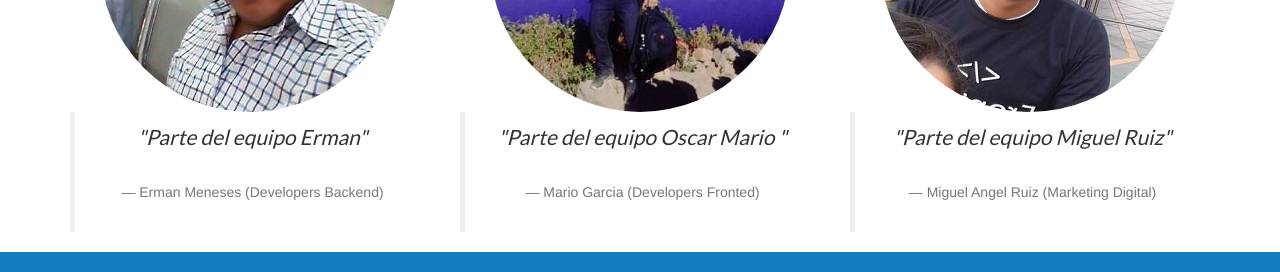
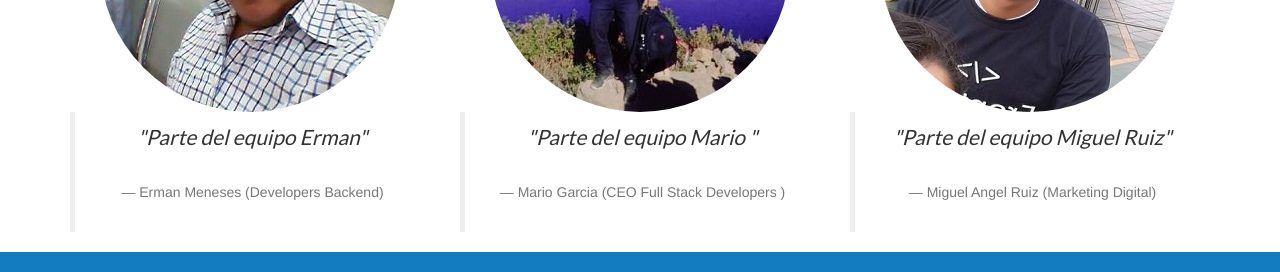
Before and after one commit to AltMario/Easyservice, a plain HTML site: page index.html in a window 1280 px wide. Shown: the part 1360-1632 px from the top of the page. Drawn offline with Linux system fonts and the light colour scheme.

Commit message:
Update index.html

```diff
--- a/index.html
+++ b/index.html
@@ -108,7 +108,7 @@
                       <figure>
                            <img src="img/mario.jpg" class="img-circle"  >
                       </figure>
-                      <blockquote><p><em>"Parte del equipo Oscar Mario " </em></p><footer>Mario Garcia (Developers Fronted)</footer></blockquote>
+                      <blockquote><p><em>"Parte del equipo Mario " </em></p><footer>Mario Garcia (CEO Full Stack Developers )</footer></blockquote>
                     </center>
              </div>
 
```
